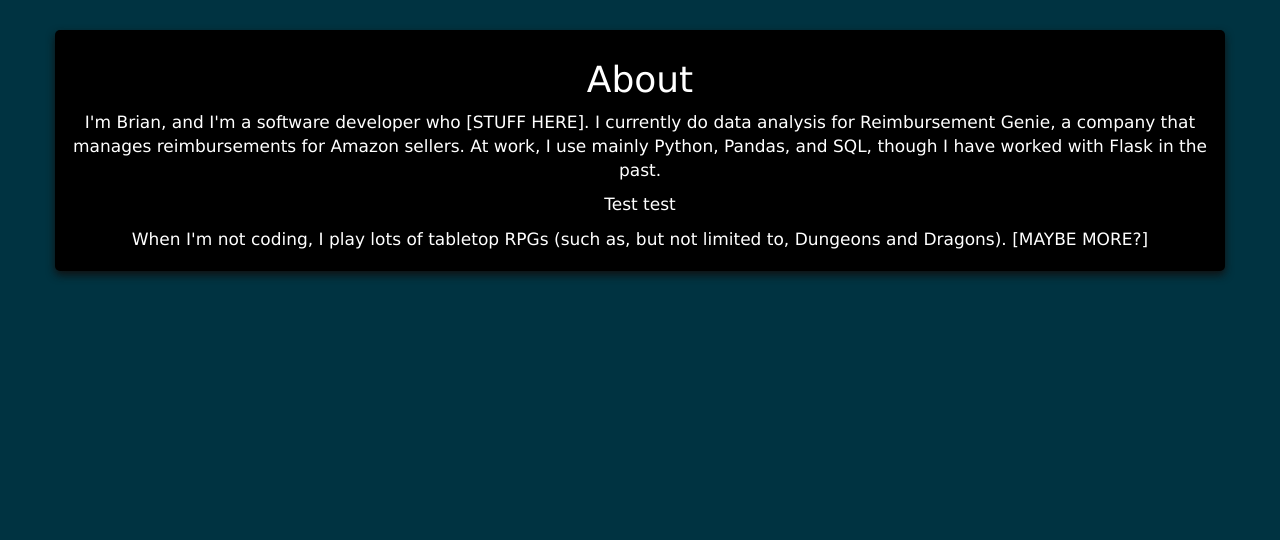
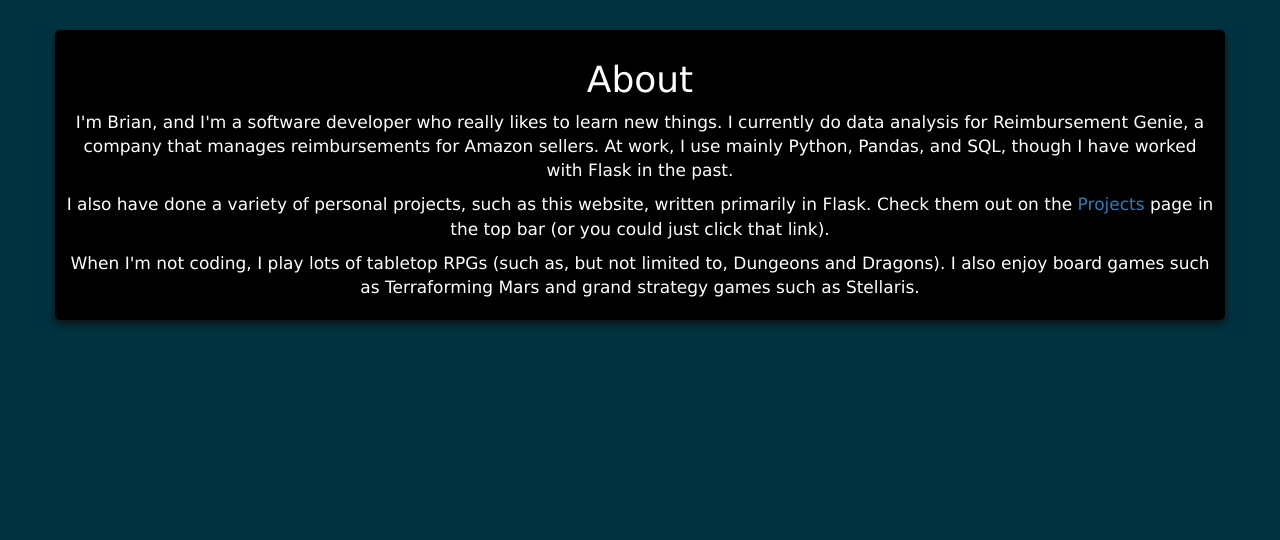
Before and after one commit to Brian-Bowyer/Personal-Website, a Flask app: page /about in a window 1280 px wide. Shown: the part 54-594 px from the top of the page. Run offline with Flask 2, Linux system fonts and the light colour scheme; some libraries are stand-ins or nearby versions.

Commit message:
add more copy

```diff
--- a/website/templates/about.html
+++ b/website/templates/about.html
@@ -7,9 +7,13 @@
         <div class='row content-card'>
             <div class='col'>
                 <h1>About</h1>
-                <p>I'm Brian, and I'm a software developer who [STUFF HERE]. I currently do data analysis for Reimbursement Genie, a company that manages reimbursements for Amazon sellers. At work, I use mainly Python, Pandas, and SQL, though I have worked with Flask in the past.</p>
-                <p>Test test</p>
-                <p>When I'm not coding, I play lots of tabletop RPGs (such as, but not limited to, Dungeons and Dragons). [MAYBE MORE?]</p>
+                <p>I'm Brian, and I'm a software developer who really likes to learn new things.
+                    I currently do data analysis for Reimbursement Genie, a company that manages reimbursements for Amazon sellers.
+                    At work, I use mainly Python, Pandas, and SQL, though I have worked with Flask in the past.</p>
+                <p>I also have done a variety of personal projects, such as this website, written primarily in Flask. Check them out on the <a href="{{url_for('projects')}}">Projects</a> page in the top bar (or you could just click that link).</p>
+                <p>When I'm not coding, I play lots of tabletop RPGs (such as, but not limited to, Dungeons and Dragons).
+                    I also enjoy board games such as Terraforming Mars and grand strategy games such as Stellaris.
+                </p>
             </div>
         </div>
     </main>
--- a/website/templates/index.html
+++ b/website/templates/index.html
@@ -7,7 +7,11 @@
         <div class='row'>
             <div class='col content-card'>
                 <h1 style="text-align: center">Home</h1>
-                <p> Lorem ipsum dolor sit amet, consectetur adipiscing elit. Sed vel turpis ac odio ultricies auctor. Duis at orci in leo gravida lacinia vel sed ligula. Aliquam sit amet tellus dictum, finibus justo quis, tincidunt nibh. Quisque venenatis mauris eu neque molestie, vitae rhoncus arcu gravida. Quisque sit amet dolor et libero semper dictum ut eget nunc. Fusce egestas risus ipsum, ut dapibus magna mattis ut. Donec vitae suscipit sem, id tristique arcu. Duis non placerat neque. Phasellus id felis sed mi maximus hendrerit a eu nunc. Phasellus tincidunt rhoncus tellus quis interdum. Pellentesque at nisl justo. Morbi mauris massa, ullamcorper dignissim mauris at, ultricies egestas nulla.  </p>
+                <p>???</p>
+                <p>???</p>
+                <p>???</p>
+                <p>???</p>
+                <p>???</p>
             </div>
         </div>
     </main>
```
